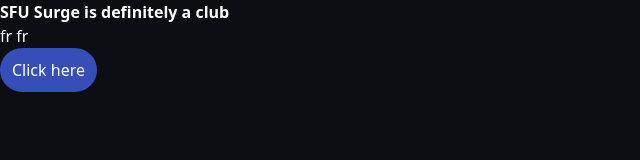
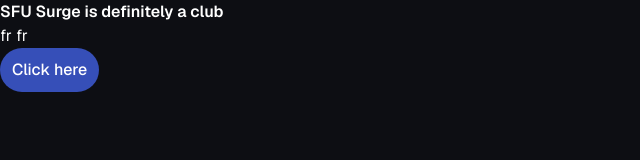
Before and after one commit to sfusurge/surge_website, a Next.js app: page / in a window 1280 px wide. Shown: the top 160 px of the page, without its empty margins (0-640 px from the left). Built offline with nearby package versions, Linux system fonts and the light colour scheme.

Commit message:
added geist font
Added Geist font. Sans was added to body tag as it is default font. To use mono simply add className"font-GeistMono" to elements class to overide.

```diff
--- a/package.json
+++ b/package.json
@@ -9,6 +9,7 @@
     "lint": "next lint"
   },
   "dependencies": {
+    "geist": "^1.3.1",
     "next": "14.2.6",
     "pnpm": "^9.9.0",
     "react": "^18",
--- a/src/app/layout.tsx
+++ b/src/app/layout.tsx
@@ -1,8 +1,11 @@
 import type { Metadata } from "next";
 import { Inter } from "next/font/google";
+import { GeistSans } from 'geist/font/sans';
+import { GeistMono } from 'geist/font/mono';
 import "./globals.css";
 
 const inter = Inter({ subsets: ["latin"] });
+
 
 export const metadata: Metadata = {
   title: "SFU Surge's main website",
@@ -15,8 +18,8 @@
   children: React.ReactNode;
 }>) {
   return (
-    <html lang="en">
-      <body>{children}</body>
+    <html className={`${GeistSans.variable} ${GeistMono.variable}`}  lang="en">
+      <body className="font-GeistSans">{children}</body>
     </html>
   );
 }
--- a/tailwind.config.ts
+++ b/tailwind.config.ts
@@ -16,6 +16,11 @@
         "brand-primary-hover": "var(--brand-primary-hover)",
         "brand-primary-pressed": "var(--brand-primary-pressed)",      }
     },
+    fontFamily:{
+      GeistSans:['var(--font-geist-sans)'],
+      GeistMono:['var(--font-geist-mono)'],
+
+    }
   },
   plugins: [],
 };
```
Also changed, not shown: 1 other file (tests, documents, lock files or other folders).
